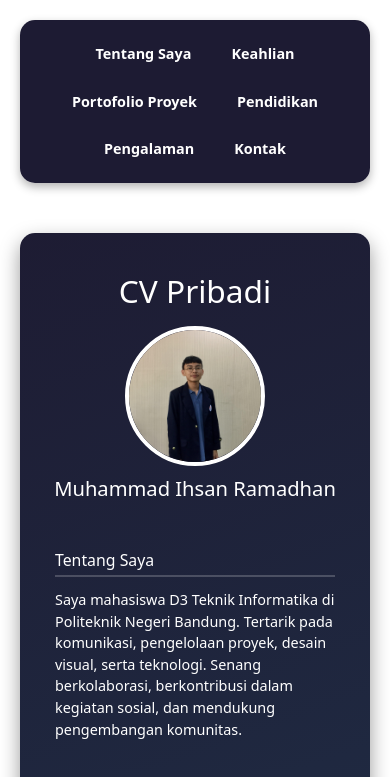
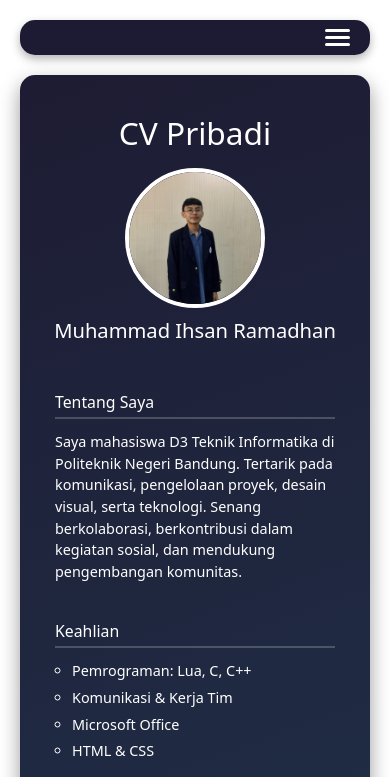
Before and after one commit to ihsan-ramadhan/CV-Ihsan, a plain HTML site: page index.html in a window 390 px wide. Shown: the top 777 px of the page. Drawn offline with nearby package versions, Linux system fonts and the light colour scheme.

Commit message:
update navbar untuk tampilan mobile

```diff
--- a/index.html
+++ b/index.html
@@ -11,6 +11,10 @@
 <body>
 
     <nav class="navbar">
+        <input type="checkbox" id="nav-toggle" class="nav-toggle">
+        <label for="nav-toggle" class="nav-toggle-label">
+            <span class="hamburger"></span>
+        </label>
         <div class="nav-links">
             <a href="#tentang-saya">Tentang Saya</a>
             <a href="#keahlian">Keahlian</a>
@@ -61,13 +65,13 @@
             <div class="col-md-6 mb-4">
                 <h4>1. Roblox - Tower Indonesia</h4>
                 <div class="video-container">
-                    <iframe src="https://www.youtube.com/embed/WihQnYl9VlI?si=H7folJzLEH9s8jz0" frameborder="0" allow="accelerometer; autoplay; clipboard-write; encrypted-media; gyroscope; picture-in-picture" allowfullscreen></iframe>
+                    <iframe src="https://www.youtube.com/embed/WihQnYl9VlI?si=H7folJzLEH9s8jz0" frameborder="0" allow="accelerometer; autoplay; encrypted-media; gyroscope; picture-in-picture" allowfullscreen></iframe>
                 </div>
             </div>
             <div class="col-md-6 mb-4">
                 <h4>2. Space Invaders</h4>
                 <div class="video-container">
-                    <iframe src="https://www.youtube.com/embed/Vmh8YYJ89Ok?si=FzsJ6M55J5gfoR4B" frameborder="0" allow="accelerometer; autoplay; clipboard-write; encrypted-media; gyroscope; picture-in-picture" allowfullscreen></iframe>
+                    <iframe src="https://www.youtube.com/embed/Vmh8YYJ89Ok?si=FzsJ6M55J5gfoR4B" frameborder="0" allow="accelerometer; autoplay; encrypted-media; gyroscope; picture-in-picture" allowfullscreen></iframe>
                 </div>
             </div>
             <div class="col-md-12" id="pendidikan">
--- a/styles.css
+++ b/styles.css
@@ -26,6 +26,12 @@ body {
   padding: 10px;
   border-radius: 15px;
   box-shadow: 0 4px 10px rgba(0, 0, 0, 0.3);
+  position: sticky;
+  top: 0;
+  z-index: 1000;
+  display: flex;
+  justify-content: center;
+  align-items: center;
 }
 
 .nav-links {
@@ -56,7 +62,7 @@ body {
   padding: 15px;
   max-width: 1000px;
   width: 100%;
-  margin: 30px 5px;
+  margin: 0 5px;
   box-shadow: 0 8px 20px rgba(0, 0, 0, 0.4);
 }
 
@@ -120,6 +126,11 @@ a:hover {
 
 .about-section {
   margin-top: 20px;
+  scroll-margin-top: 405px;
+}
+
+#keahlian, #portofolio, #pendidikan,  #pengalaman, #kontak {
+  scroll-margin-top: 70px;
 }
 
 .about-section h3 {
@@ -152,40 +163,6 @@ a:hover {
   text-align: left;
 }
 
-@media (max-width: 768px) {
-  .contact-row {
-    flex-direction: column;
-    align-items: center;
-  }
-  .contact-column {
-    list-style: none;
-    width: 100%;
-    align-items: center;
-    margin: 0;
-  }
-  .navbar a {
-    margin: 5px 8px;
-  }
-  body {
-    font-size: 0.9em;
-  }
-  h1 {
-    font-size: 2.2em;
-  }
-  h2 {
-    font-size: 1.4em;
-  }
-  h3 {
-    font-size: 1.1em;
-  }
-  .about-section h3 {
-    font-size: 1.1em;
-  }
-  .about-section h4 {
-    font-size: 0.9em;
-  }
-}
-
 .video-container {
   position: relative;
   padding-bottom: 56.25%;
@@ -203,3 +180,164 @@ a:hover {
   width: 100%;
   height: 100%;
 }
+
+.nav-toggle-label,
+.nav-toggle {
+    display: none;
+}
+
+@media (max-width: 768px) {
+  .navbar {
+    flex-direction: column;
+    align-items: flex-end;
+    position: relative;
+    margin-bottom: 0px;
+  }
+
+  .nav-links {
+    max-height: 0;
+    overflow: hidden;
+    flex-direction: column;
+    width: 100%;
+    margin-top: 15px;
+    transition: max-height 0.3s ease-in-out;
+    background: rgba(5,3,29,0.9);
+  }
+
+  .nav-links a {
+    width: 100%;
+    text-align: center;
+    padding: 15px 0;
+    border-bottom: 1px solid rgba(255, 255, 255, 0.1);
+  }
+
+  .nav-links a:last-child {
+    border-bottom: none;
+  }
+
+  .nav-toggle-label {
+    display: flex;
+    flex-direction: column;
+    justify-content: space-between;
+    width: 25px;
+    height: 20px;
+    cursor: pointer;
+    position: absolute;
+    top: 20px; /* Moved slightly lower */
+    right: 20px;
+  }
+
+  .nav-toggle-label .hamburger,
+  .nav-toggle-label .hamburger::before,
+  .nav-toggle-label .hamburger::after {
+    content: '';
+    width: 100%;
+    height: 3px;
+    background-color: white;
+    border-radius: 3px;
+    transition: all 0.3s ease-in-out;
+  }
+
+  .nav-toggle-label .hamburger {
+    position: relative;
+    top: 3px;
+  }
+
+  .nav-toggle-label .hamburger::before {
+    position: absolute;
+    top: -7px;
+    left: 0;
+  }
+
+  .nav-toggle-label .hamburger::after {
+    position: absolute;
+    top: -14px;
+    left: 0px;
+  }
+
+  .nav-toggle:checked ~ .nav-links {
+    max-height: 500px;
+  }
+
+  .nav-toggle:checked + .nav-toggle-label .hamburger {
+    transform: rotate(5deg);;
+  }
+
+  .nav-toggle:checked + .nav-toggle-label .hamburger::before {
+    opacity: 1;
+  }
+
+  .nav-toggle:checked + .nav-toggle-label .hamburger::after {
+    opacity: 1;
+  }
+
+  .contact-row {
+    flex-direction: column;
+    align-items: center;
+  }
+
+  .contact-column {
+    list-style: none;
+    width: 100%;
+    align-items: center;
+    margin: 0;
+  }
+
+  .navbar a {
+    margin: 5px 8px;
+  }
+
+  .profile-container {
+    margin: 20px;
+  }
+
+  body {
+    font-size: 0.9em;
+  }
+
+  h1 {
+    font-size: 2.2em;
+  }
+
+  h2 {
+    font-size: 1.4em;
+  }
+
+  h3 {
+    font-size: 1.1em;
+  }
+
+  .about-section {
+    scroll-margin-top: 320px ;
+  }
+
+  .about-section h3 {
+    font-size: 1.1em;
+  }
+
+  .about-section h4 {
+    font-size: 0.9em;
+  }
+
+  #keahlian, #portofolio, #pendidikan, #pengalaman, #kontak {
+    scroll-margin-top: 20px;
+  }
+
+  .video-container {
+    position: relative;
+    padding-bottom: 50%;
+    height: 0;
+    overflow: hidden;
+    max-width: 100%;
+    background: #000;
+    margin: 0 20px;
+  }
+
+  .video-container iframe {
+    position: absolute;
+    top: 0;
+    left: 0;
+    width: 100%;
+    height: 100%;
+  }
+}
```
